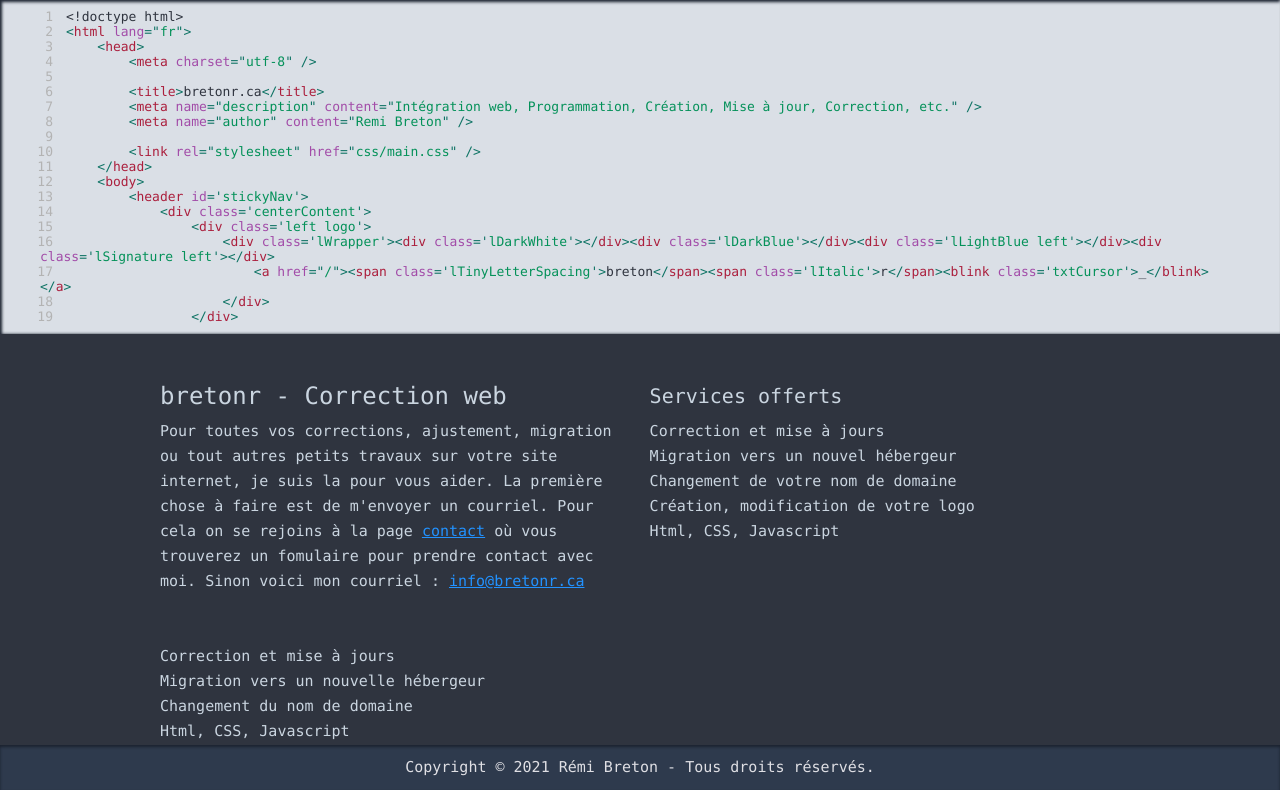
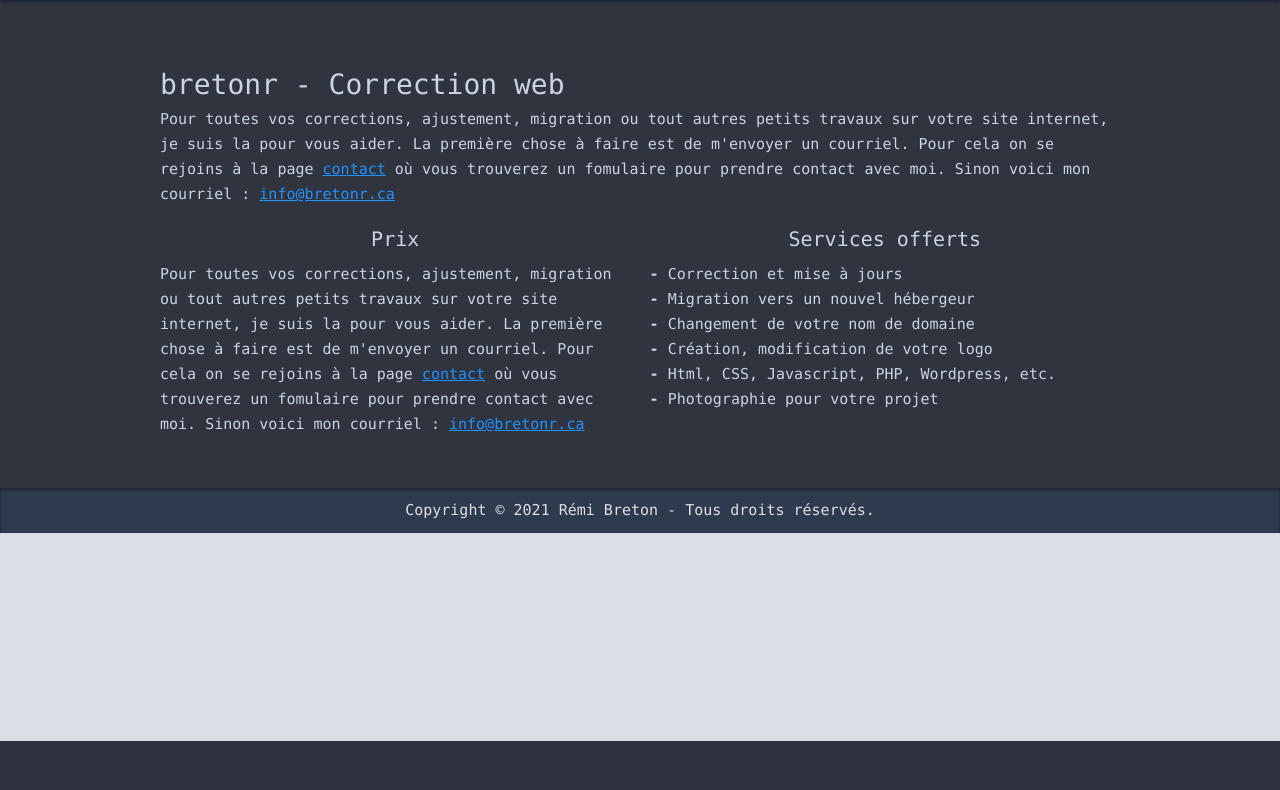
Before and after one commit to rbreton/bretonr_ca, a PHP site: page / in a window 1280 px wide. Shown: the part 59-849 px from the top of the page. After the commit the page ends 800 px from the top, so only its background shows below. Run offline with PHP 8.4, Linux system fonts and the light colour scheme.

Commit message:
EasterEgg Integration

```diff
--- a/public_html/contact.php
+++ b/public_html/contact.php
@@ -25,7 +25,7 @@
 			<div class="clear endSection"></div>
 			<div class="formArea">
 				<h2 class="center">Formulaire de contact</h2>
-				<form action="sendForm.php" name="formContact" method="post">
+				<form action="#" name="formContact" method="post">
 					<div class="twoCol left">
 						<label for="fNameF">Prénom</label>
 						<input type="text" id="fnameF" name="fnameF" />
--- a/public_html/css/main.css
+++ b/public_html/css/main.css
@@ -40,7 +40,7 @@
 	box-shadow: inset 0 2px 3px 0 #1b222f; -webkit-box-shadow: inset 0 2px 3px 0 #1b222f;
 }
 h1{
-	font-size: 24px;
+	font-size: 28px;
 	padding: 0 0 10px;
 }
 h2{
@@ -58,6 +58,10 @@
 }
 @keyframes blink {
   67% { opacity: 0 }
+}
+ul.dashed > li:before {
+  content: "- ";
+  font-weight: bold;
 }
 /**
  * Générale
@@ -77,12 +81,16 @@
 	float: right;
 }
 .endSection{
-	padding: 0 0 40px 0 ;
+	padding: 0 0 50px 0 ;
 }
 .center{
 	text-align: center;
 }
+.oneCol{
+	padding: 20px 0 0 0;
+}
 .twoCol{
+	padding: 20px 0 0 0;
 	width: 49%;
 }
 /**
@@ -185,18 +193,35 @@
 	border-radius: 10px; -webkit-border-radius: 10px;
 	box-shadow: 0 0 5px #1b222f; -webkit-box-shadow: 0 0 5px #1b222f;
 }
+/**
+ * Easter Egg
+ * @autor : Remi Breton;
+ * @content : les css pour ouvrir le site et voir le code html;
+**/
+.easterEgg{
+	text-decoration: none;
+	height: 3px;
+	display: block;
+}
+.easterEgg:active ~ .openCode{
+	max-height: 305px;
+  transition: max-height 0.25s ease-in;
+}
 .openCode{
 	background: #dadfe6;
 	color: #2f343f;
 	font-size: 13px;
 	line-height: 15px;
-	padding: 10px;
 	box-shadow: 2px 0 3px 0 #1b222f inset; -webkit-box-shadow: 2px 0 3px 0 #1b222f inset;
+	white-space: nowrap;
+	overflow: hidden;
+	max-height: 0px;
+	transition: max-height 0.15s ease-out;
 }
 .openCode ol {
 	list-style: none;
 	counter-reset: li;
-	margin: 0 30px;
+	margin: 10px 30px;
 }
 .openCode ol li::before {
 	content: counter(li);
@@ -226,7 +251,7 @@
  * @content : les css pour les formulaires;
 **/
 .formArea{
-  margin: 0 auto;
+  margin: 25px auto;
 }
 .formArea textarea {
 	font: 15px/25px Consolas,Arial,Georgia,sans-serif;
--- a/public_html/index.php
+++ b/public_html/index.php
@@ -5,6 +5,7 @@
 	<?php include ("{$root}tpl/head.php"); ?>
 	<body>
 		<?php include ("{$root}tpl/header.php"); ?>
+		<a class="centerContent easterEgg" href="#"></a>
 		<div class="openCode">
 			<ol>
 				<li>&lt;!doctype html&gt;</li>
@@ -29,33 +30,27 @@
 			</ol>
 		</div>
 		<div class="centerContent content">
-			<div class="left twoCol">
+			<div class="oneCol">
 				<h1>bretonr - Correction web</h1>
 				<p>Pour toutes vos corrections, ajustement, migration ou tout autres petits travaux sur votre site internet, je suis la pour vous aider. La première chose à faire est de m'envoyer un courriel. Pour cela on se rejoins à la page <a href="<?php echo $root; ?>contact.php">contact</a> où vous trouverez un fomulaire pour prendre contact avec moi. Sinon voici mon courriel : <a href="mailto:info@bretonr.ca">info@bretonr.ca</a></p>
 			</div>
-
+			<div class="left twoCol">
+				<h2 class="center">Prix</h2>
+				<p>Pour toutes vos corrections, ajustement, migration ou tout autres petits travaux sur votre site internet, je suis la pour vous aider. La première chose à faire est de m'envoyer un courriel. Pour cela on se rejoins à la page <a href="<?php echo $root; ?>contact.php">contact</a> où vous trouverez un fomulaire pour prendre contact avec moi. Sinon voici mon courriel : <a href="mailto:info@bretonr.ca">info@bretonr.ca</a></p>
+			</div>
 			<div class="right twoCol">
-				<h2>Services offerts</h2>
-				<ul>
+				<h2 class="center">Services offerts</h2>
+				<ul class="dashed">
 					<li>Correction et mise à jours</li>
 					<li>Migration vers un nouvel hébergeur</li>
 					<li>Changement de votre nom de domaine</li>
 					<li>Création, modification de votre logo</li>
-					<li>Html, CSS, Javascript</li>
+					<li>Html, CSS, Javascript, PHP, Wordpress, etc.</li>
+					<li>Photographie pour votre projet</li>
 				</ul>
 			</div>
 			<div class="clear"></div>
 		</div>
-
-			<div class="centerContent">
-				<ul>
-					<li>Correction et mise à jours</li>
-					<li>Migration vers un nouvelle hébergeur</li>
-					<li>Changement du nom de domaine</li>
-					<li>Html, CSS, Javascript</li>
-				</ul>
-			</div>
-		</div>
 		<?php include ("{$root}tpl/footer.php"); ?>
 	</body>
 </html>
--- a/public_html/prix.php
+++ b/public_html/prix.php
@@ -6,7 +6,7 @@
 	<body>
 		<?php include ("{$root}tpl/header.php"); ?>
 		<div id="spacerNav"></div>
-		<div class="centerContent">
+		<div class="centerContent content">
 			<h1 style="text-align: center; padding: 25px;">Prix</h1>
 		</div>
 		<?php include ("{$root}tpl/footer.php"); ?>
--- a/public_html/services.php
+++ b/public_html/services.php
@@ -6,7 +6,7 @@
 	<body>
 		<?php include ("{$root}tpl/header.php"); ?>
 		<div id="spacerNav"></div>
-		<div class="centerContent">
+		<div class="centerContent content">
 			<h1 style="text-align: center; padding: 25px;">Offre de services</h1>
 		</div>
 		<?php include ("{$root}tpl/footer.php"); ?>
--- a/public_html/tpl/header.php
+++ b/public_html/tpl/header.php
@@ -1,7 +1,7 @@
 		<header id='stickyNav'>
 			<div class='centerContent'>
 				<div class='left logo'>
-					<div class='lWrapper'><div class='lDarkWhite'></div><div class='lDarkBlue'></div></div><div class='lLightBlue left'></div><div class='lSignature left'><a href="/"><span class='lTinyLetterSpacing'>breton</span><span class='lItalic'>r</span><blink class='txtCursor'>_</blink></a></div>
+					<div class='lWrapper'><div class='lDarkWhite'></div><div class='lDarkBlue'></div></div><div class='lLightBlue left'></div><div class='lSignature left'><a href="/"><span class='lTinyLetterSpacing'>breton</span><span class='lItalic'>r</span></a><blink class='txtCursor'>_</blink></div>
 				</div>
 				<nav class="mainNav right">
 					<ul>
```
